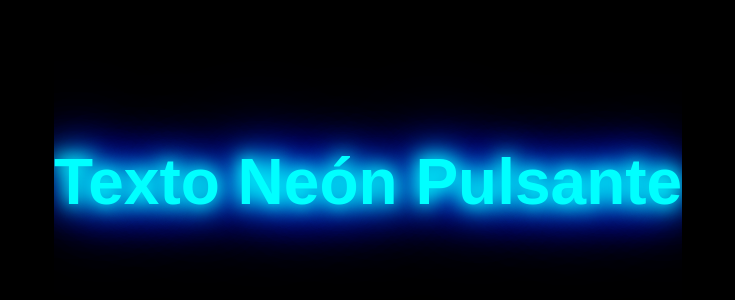
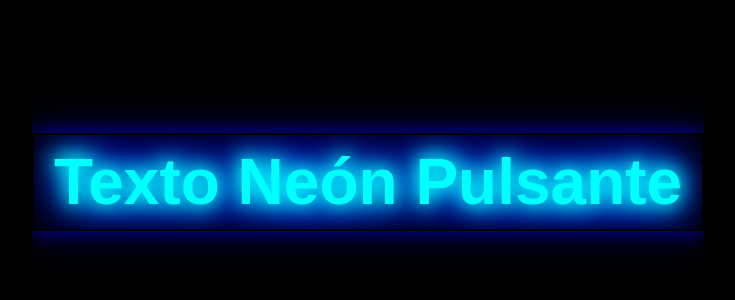
Before and after one commit to vreyes01/TestRandom, a plain HTML site: page index.html in a window 1280 px wide. Shown: the part 218-518 px from the top of the page, without its empty margins (272-1007 px from the left). Drawn offline with Linux system fonts and the light colour scheme.

Commit message:
Update index.html

```diff
--- a/index.html
+++ b/index.html
@@ -3,7 +3,7 @@
 <head>
   <meta charset="UTF-8">
   <meta name="viewport" content="width=device-width, initial-scale=1.0">
-  <title>Neón</title>
+  <title>PICO PAL K LEE</title>
   <style>
     /* Configuración general */
     body, html {
@@ -17,6 +17,15 @@
       overflow: hidden;
     }
 
+    /* Contenedor para el corte de neón */
+    .neon-container {
+      overflow: hidden;
+      padding: 10px 20px;
+      border: 2px solid transparent;
+      box-shadow: 0 0 20px rgba(0, 0, 255, 0.6), 0 0 50px rgba(0, 0, 255, 0.4);
+      animation: containerGlow 1.5s ease-in-out infinite alternate;
+    }
+
     /* Estilo del texto */
     h1 {
       font-family: Arial, sans-serif;
@@ -26,9 +35,10 @@
                    0 0 40px #00f, 0 0 70px #00f, 0 0 80px #00f,
                    0 0 100px #00f, 0 0 150px #00f;
       animation: neon 1.5s ease-in-out infinite alternate;
+      margin: 0;
     }
 
-    /* Animación de neón */
+    /* Animación de neón del texto */
     @keyframes neon {
       from {
         text-shadow: 0 0 5px #0ff, 0 0 10px #0ff, 0 0 15px #0ff,
@@ -41,9 +51,21 @@
                      0 0 80px #00f, 0 0 100px #00f;
       }
     }
+
+    /* Animación del contenedor de corte */
+    @keyframes containerGlow {
+      from {
+        box-shadow: 0 0 10px rgba(0, 0, 255, 0.4), 0 0 20px rgba(0, 0, 255, 0.3);
+      }
+      to {
+        box-shadow: 0 0 20px rgba(0, 0, 255, 0.6), 0 0 50px rgba(0, 0, 255, 0.4);
+      }
+    }
   </style>
 </head>
 <body>
-  <h1>Texto Neón Pulsante</h1>
+  <div class="neon-container">
+    <h1>Texto Neón Pulsante</h1>
+  </div>
 </body>
 </html>
```
